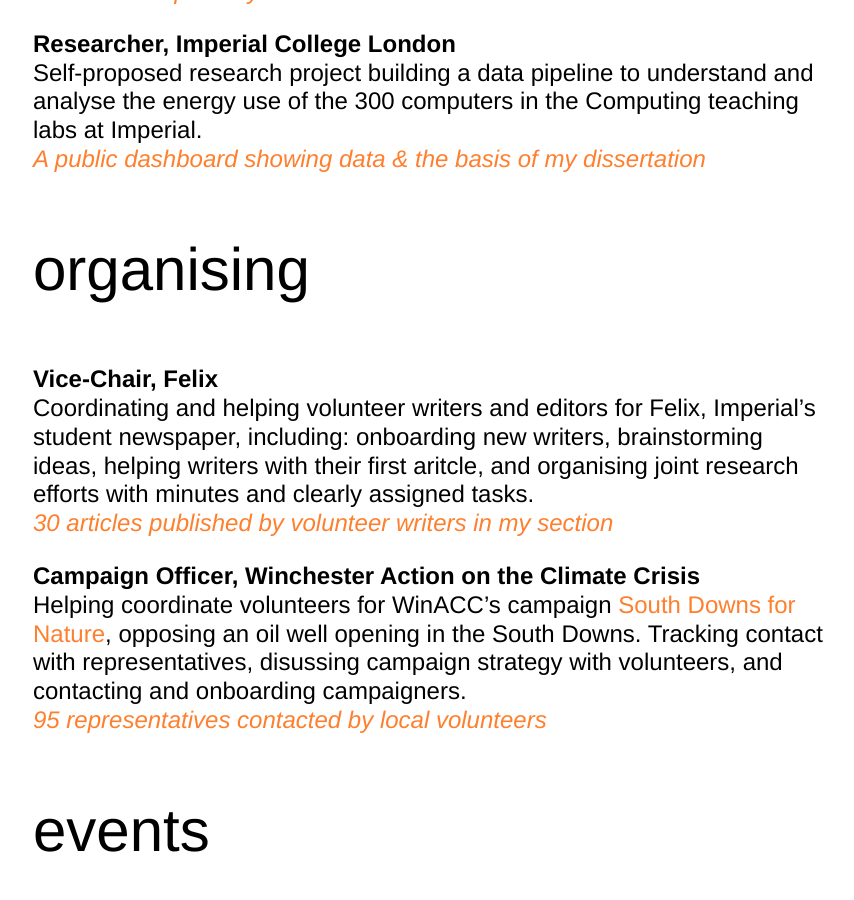
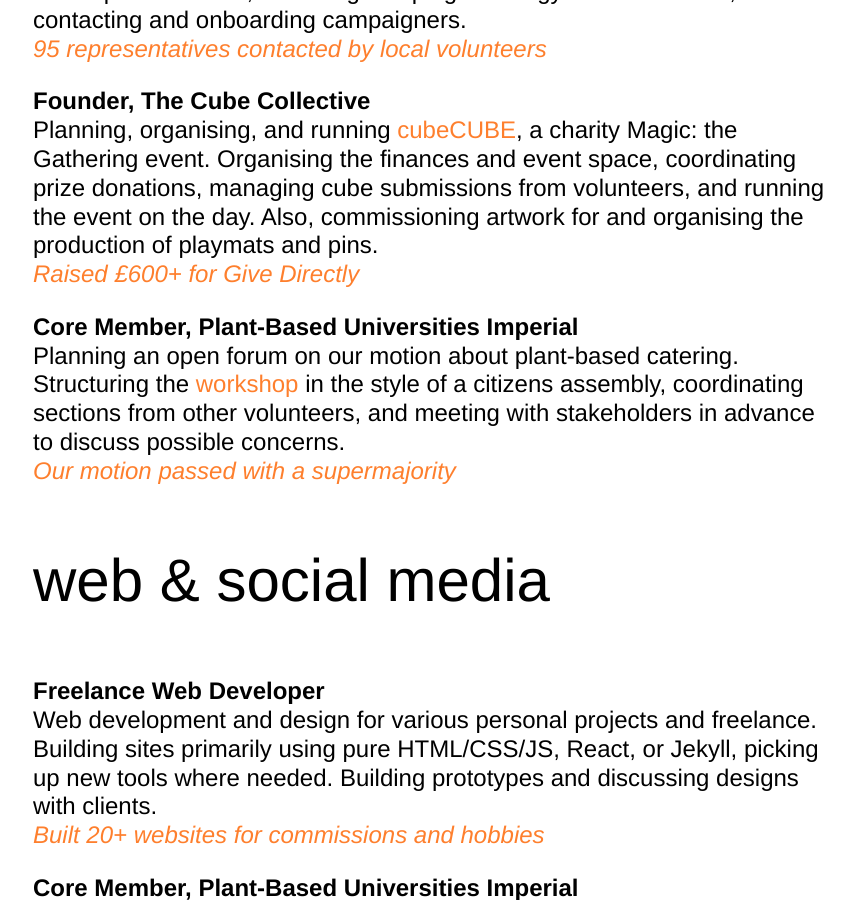
Before and after one commit to Squalm/webdev, a Jekyll site: the page built from campaigns.md, in a window 1280 px wide and 900 px high, scrolled down 1973 px. Shown: the whole window, without its empty margins (207-1061 px from the left). Built offline with Jekyll 4.4.1, drawn with Linux system fonts in a browser that asks for light colours; some of the changed text lies outside the part shown.

Commit message:
Structure edits for Joanna

```diff
--- a/campaigns.md
+++ b/campaigns.md
@@ -22,6 +22,52 @@ experienced campaigner.
 For the last four years, I've been immersed in a world of campaigning and activism: I've done research and written web copy; I've coordinated volunteers throughout campaigns and for events; I've created and edited video and text social media posts; and I've built websites for campaigns. I have experience primarily with campaigns about the Planetary Crises.
 {: .left-block .small }
 
+## organising & events
+{: .middle-block .center-if-small .orange-hover }
+
+**Vice-Chair, Felix**
+Coordinating and helping volunteer writers and editors for Felix, Imperial's student newspaper, including: onboarding new writers, brainstorming ideas, helping writers with their first aritcle, and organising joint research efforts with minutes and clearly assigned tasks.
+*30 articles published by volunteer writers in my section*{: .orange }
+{: .middle-block .small }
+
+**Campaign Officer, Winchester Action on the Climate Crisis**
+Helping coordinate volunteers for WinACC's campaign [South Downs for Nature](https://www.winacc.org.uk/south-downs-4-nature/), opposing an oil well opening in the South Downs. Tracking contact with representatives, disussing campaign strategy with volunteers, and contacting and onboarding campaigners.
+*95 representatives contacted by local volunteers*{: .orange }
+{: .middle-block .small }
+
+**Founder, The Cube Collective**
+Planning, organising, and running [cubeCUBE](https://cubecube.xhirp.com), a charity Magic: the Gathering event. Organising the finances and event space, coordinating prize donations, managing cube submissions from volunteers, and running the event on the day. Also, commissioning artwork for and organising the production of playmats and pins.
+*Raised £600+ for Give Directly*{: .orange }
+{: .middle-block .small }
+
+**Core Member, Plant-Based Universities Imperial**
+Planning an open forum on our motion about plant-based catering. Structuring the [workshop](https://pbu-imperial.org/assets/pdfs/PBU%20Sust%20forum%20Jan25.pdf) in the style of a citizens assembly, coordinating sections from other volunteers, and meeting with stakeholders in advance to discuss possible concerns.
+*Our motion passed with a supermajority*{: .orange }
+{: .middle-block .small }
+
+## web & social media
+{: .middle-block .center-if-small .orange-hover }
+
+**Freelance Web Developer**
+Web development and design for various personal projects and freelance. Building sites primarily using pure HTML/CSS/JS, React, or Jekyll, picking up new tools where needed. Building prototypes and discussing designs with clients.
+*Built 20+ websites for commissions and hobbies*{: .orange }
+{: .middle-block .small }
+
+**Core Member, Plant-Based Universities Imperial**
+Building the website for [Plant-Based Universities Imperial](https://pbu-imperial.org) and teaching other members how to use and edit the site. Also, building the website for Imperial Climate Action.
+*Non-technical activists can make changes*{: .orange }
+{: .middle-block .small }
+
+**Founder, The Cube Collective**
+Publicity for [cubeCUBE](https://cubecube.xhirp.com), a charity event. Poster and logo design and copywriting for social media posts and posts in WhatsApp groups. Speaking to community leaders about publicising our event.
+*Sold out of tickets twice*{: .orange }
+{: .middle-block .small }
+
+**Freelance, Winchester Green Week**
+Social media campaign for [Winchester Green Week 2024](https://www.instagram.com/winchestergreenweek/), including text and video posts leading up to and during the event building excitement and announcing specific upcoming events.
+*Better informing the community about events*{: .orange }
+{: .middle-block .small }
+
 ## research & writing
 {: .middle-block .center-if-small .orange-hover }
 
@@ -40,77 +86,12 @@ Self-proposed research project building a data pipeline to understand and analys
 *A public dashboard showing data & the basis of my dissertation*{: .orange }
 {: .middle-block .small }
 
-## organising
-{: .middle-block .center-if-small .orange-hover }
-
-**Vice-Chair, Felix**
-Coordinating and helping volunteer writers and editors for Felix, Imperial's student newspaper, including: onboarding new writers, brainstorming ideas, helping writers with their first aritcle, and organising joint research efforts with minutes and clearly assigned tasks.
-*30 articles published by volunteer writers in my section*{: .orange }
-{: .middle-block .small }
-
-**Campaign Officer, Winchester Action on the Climate Crisis**
-Helping coordinate volunteers for WinACC's campaign [South Downs for Nature](https://www.winacc.org.uk/south-downs-4-nature/), opposing an oil well opening in the South Downs. Tracking contact with representatives, disussing campaign strategy with volunteers, and contacting and onboarding campaigners.
-*95 representatives contacted by local volunteers*{: .orange }
-{: .middle-block .small }
-
-## events
-{: .middle-block .center-if-small .orange-hover }
-
-**Founder, The Cube Collective**
-Planning, organising, and running [cubeCUBE](https://cubecube.xhirp.com), a charity Magic: the Gathering event. Organising the finances and event space, coordinating prize donations, managing cube submissions from volunteers, and running the event on the day.
-*Raised £600+ for Give Directly*{: .orange }
-{: .middle-block .small }
-
-**Core Member, Plant-Based Universities Imperial**
-Planning an open forum on our motion about plant-based catering. Structuring the [workshop](https://pbu-imperial.org/assets/pdfs/PBU%20Sust%20forum%20Jan25.pdf) in the style of a citizens assembly, coordinating sections from other volunteers, and meeting with stakeholders in advance to discuss possible concerns.
-*Our motion passed with a supermajority*{: .orange }
-{: .middle-block .small }
-
-## social media
-{: .middle-block .center-if-small .orange-hover }
-
-**Founder, The Cube Collective**
-Publicity for [cubeCUBE](https://cubecube.xhirp.com), a charity event. Poster and logo design and copywriting for social media posts and posts in WhatsApp groups. Speaking to community leaders about publicising our event.
-*Sold out of tickets twice*{: .orange }
-{: .middle-block .small }
-
-**Freelance, Winchester Green Week**
-Social media campaign for [Winchester Green Week 2024](https://www.instagram.com/winchestergreenweek/), including text and video posts leading up to and during the event building excitement and announcing specific upcoming events.
-*Better informing the community about events*{: .orange }
-{: .middle-block .small }
-
-<!-- **Freelance, Winchester Action on the Climate Crisis**
-{: .middle-block .small } -->
-
-## web design
-{: .middle-block .center-if-small .orange-hover }
-
-**Freelance Web Developer**
-Web development and design for various personal projects and freelance. Building sites primarily using pure HTML/CSS/JS, React, or Jekyll, picking up new tools where needed. Building prototypes and discussing designs with clients.
-*Built 20+ websites for commissions and hobbies*{: .orange }
-{: .middle-block .small }
-
-**Core Member, Plant-Based Universities Imperial**
-Building the website for [Plant-Based Universities Imperial](https://pbu-imperial.org) and teaching other members how to use and edit the site. Also, building the website for Imperial Climate Action.
-*Non-technical activists can make changes*{: .orange }
-{: .middle-block .small }
-
-## merchandise
-{: .middle-block .center-if-small .orange-hover }
-
-**Founder, The Cube Collective**
-Organising production of playmats and pins for [cubeCUBE](https://cubecube.xhirp.com), a charity event. Commissioning artwork and discussing the nature of our event with suppliers to negotiate reduced prices.
-*Merchandise produced in time and sold well*{: .orange }
-{: .middle-block .small }
-
 <br />
 
 ---
 
 <br />
 
-I have a broad set of skills! [get in touch](/contact).
+I have a broad set of skills!
+[get in touch](/contact).
 {: .left-block .center-if-small}
-
-This is my campaigns portfolio. See also my [art](https://art.xhirp.com) and [web design](/d) portfolios.
-{: .left-block .small }
```
Also changed, not shown: index.markdown (+13 -1 lines), 1 other file.
